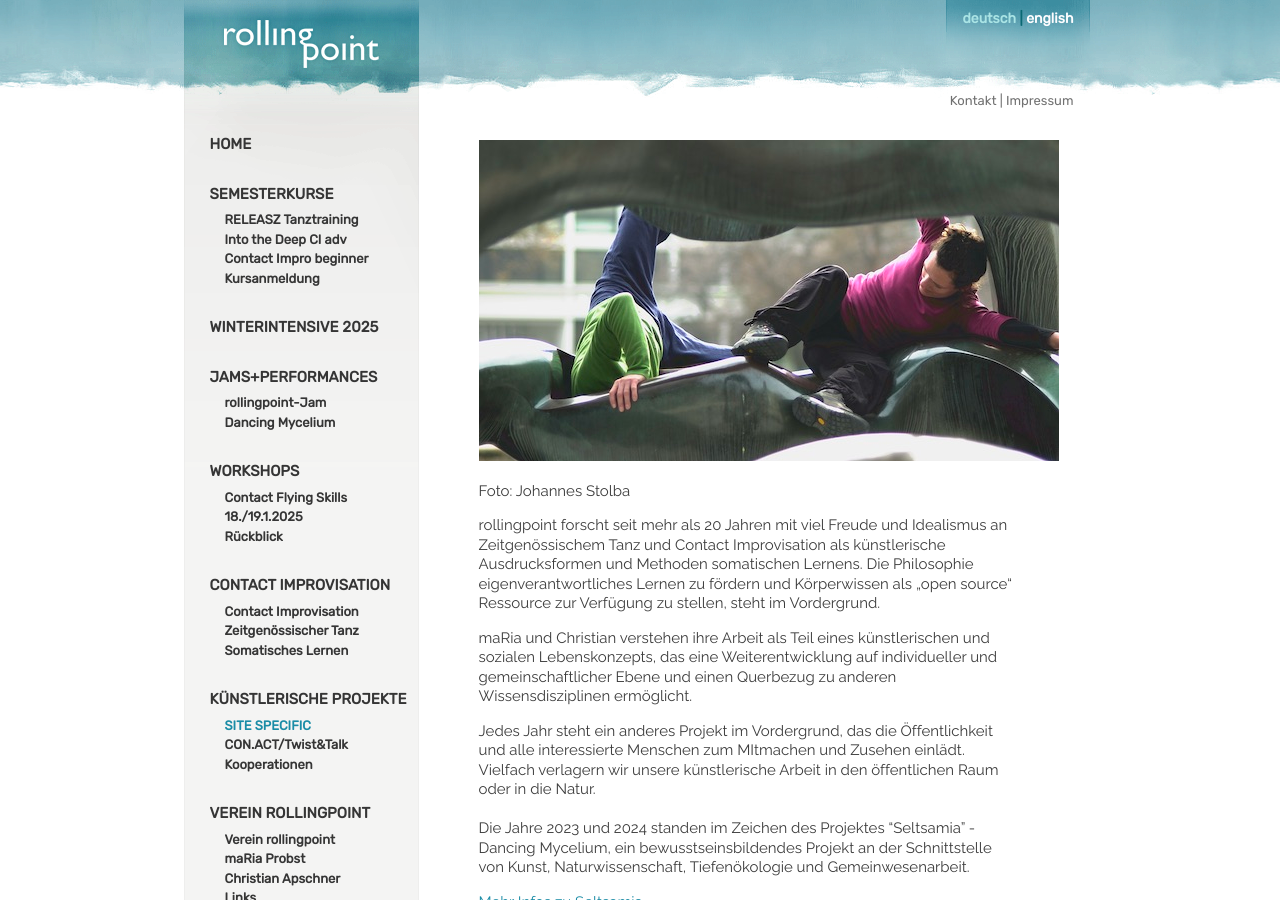
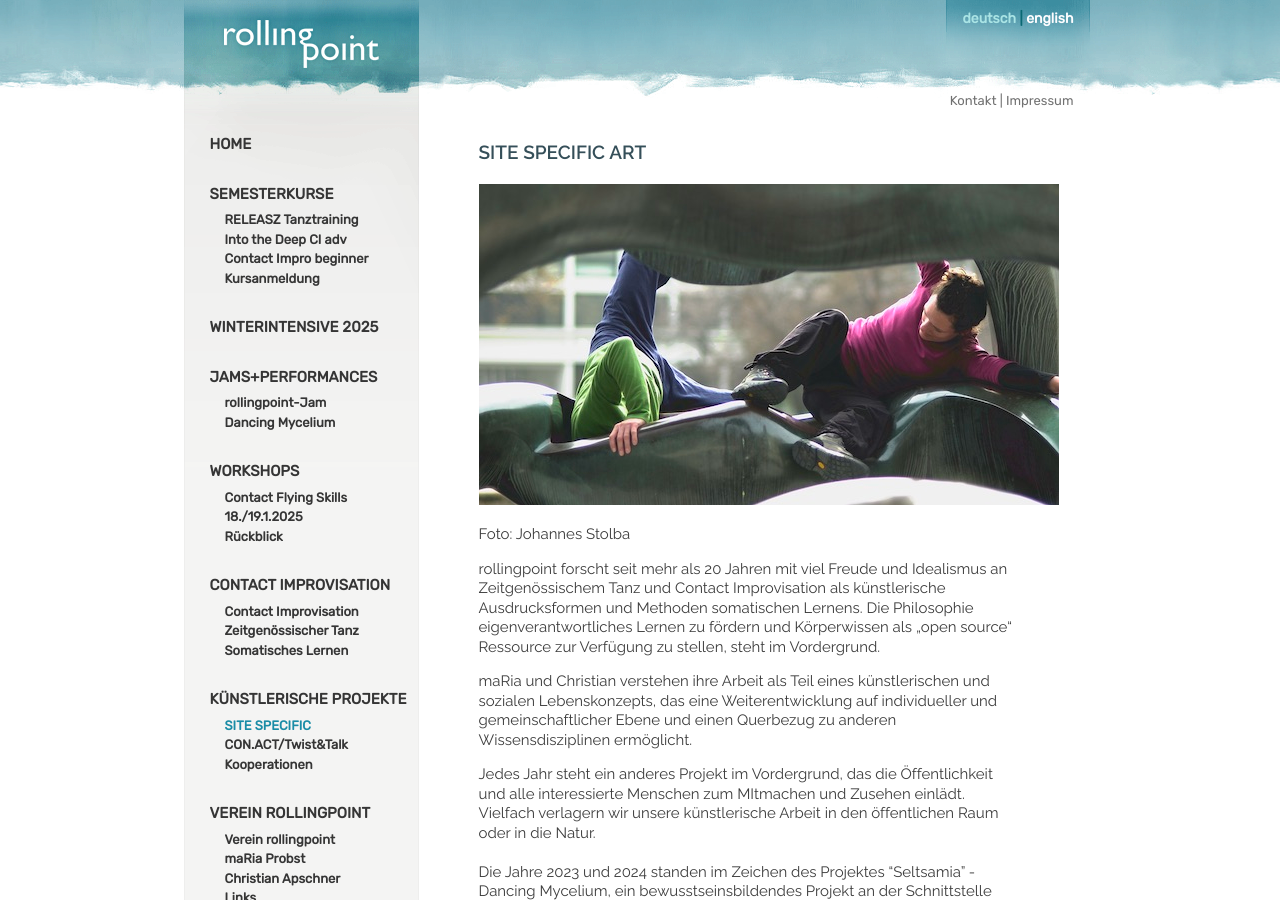
Before and after one commit to manulari/rollingpointat, a Jekyll site: the page built from _pages_de/site-specific.md, in a window 1280 px wide and 900 px high. Built offline with Jekyll 4.4.1, drawn with Linux system fonts in a browser that asks for light colours; comment, search, counter and statistics services are not loaded.

Commit message:
Update page (de) “site-specific”

```diff
--- a/_pages_de/site-specific.md
+++ b/_pages_de/site-specific.md
@@ -3,7 +3,7 @@ permalink: /site-specific
 title: SITE SPECIFIC ART
 language: de
 ---
-
+### SITE SPECIFIC ART
 
 ![](/assets/uploads/dsc_1887.jpg)
 
@@ -62,8 +62,6 @@ Kirchberg am Wechsel
 
 ![](/assets/uploads/img_2764_large.jpg)
 
-
-
 ![](/assets/uploads/dsc_2310.jpg)
 
 Wien Nordbahnhof
```
